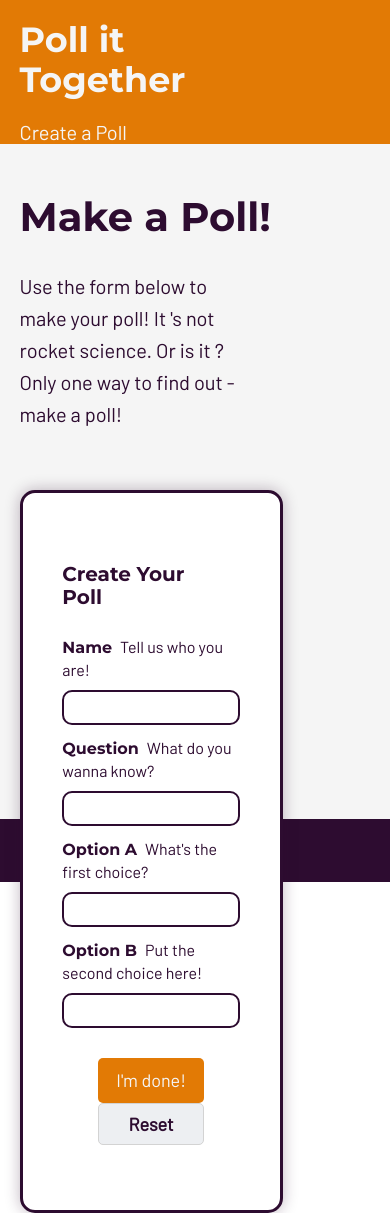
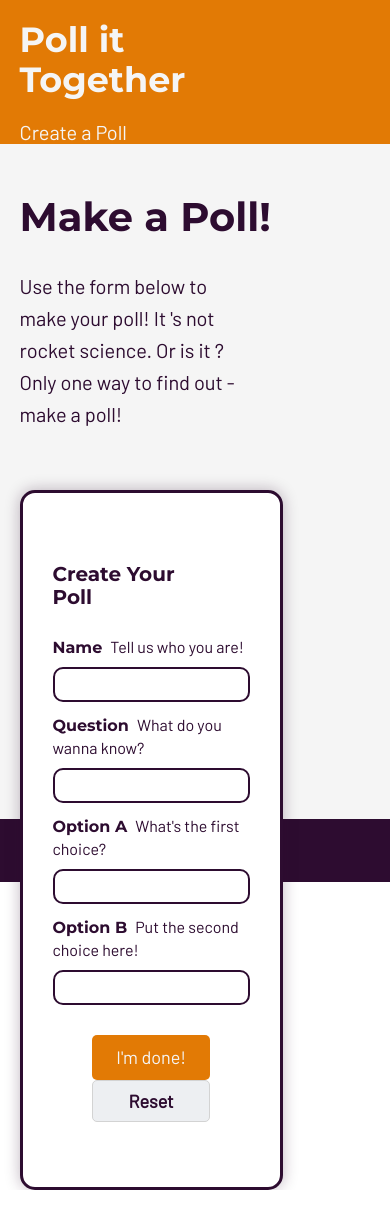
Before and after one commit to SergeChurkin-ca/poll-it, a React (Create React App) app: page /createpoll in a window 390 px wide. After the commit the page ends 1190 px from the top, so only its background shows below. Built offline with nearby package versions, Linux system fonts and the light colour scheme.

Commit message:
further responsiveness create poll

```diff
--- a/src/createpoll.css
+++ b/src/createpoll.css
@@ -1,4 +1,3 @@
-
 html {
     line-height: 1.15;
     -ms-text-size-adjust: 100%;
@@ -265,6 +264,7 @@ html {
     overflow: hidden;
 }
 
+
 /* === HEADER COMPONENT === */
 
 header {
@@ -426,6 +426,7 @@ input:focus-within {
     outline: none;
 }
 
+
 /*  === POLL MODAL === */
 
 .pollModalWrapper {
@@ -454,11 +455,13 @@ input:focus-within {
     width: 100%;
 }
 
+
 /* === CREATE POLL MEDIA QUERIES === */
+
 
 /* --- Portrait tablet and small desktops --- */
 
-@media (max-width: 1000px) {
+@media (max-width: 1024px) {
     .createPoll p,
     .createPoll h2 {
         padding: 10px 0;
@@ -469,7 +472,7 @@ input:focus-within {
         width: 60%;
     }
     .createPollForm .copyWrapper {
-        width: 80%;
+        width: 90%;
     }
     .createPollForm label {
         margin: 10px 0;
@@ -479,8 +482,7 @@ input:focus-within {
 
 /* --- Landscape phone to portrait tablet --- */
 
-
-@media (max-width: 720px) {
+@media (max-width: 780px) {
     header h1 {
         font-size: 35px;
     }
@@ -495,7 +497,7 @@ input:focus-within {
     }
     .createPollForm .copyWrapper {
         margin: 15px auto;
-        width: 90%;
+        width: 100%;
     }
     .createPollForm input {
         font-size: 1.8rem;
@@ -516,7 +518,6 @@ input:focus-within {
 
 
 /*  --- Landscape phones and down --- */
-
 
 @media (max-width: 320px) {
     header h1 {
```
Lines whose indentation alone changed are shown as unchanged.
